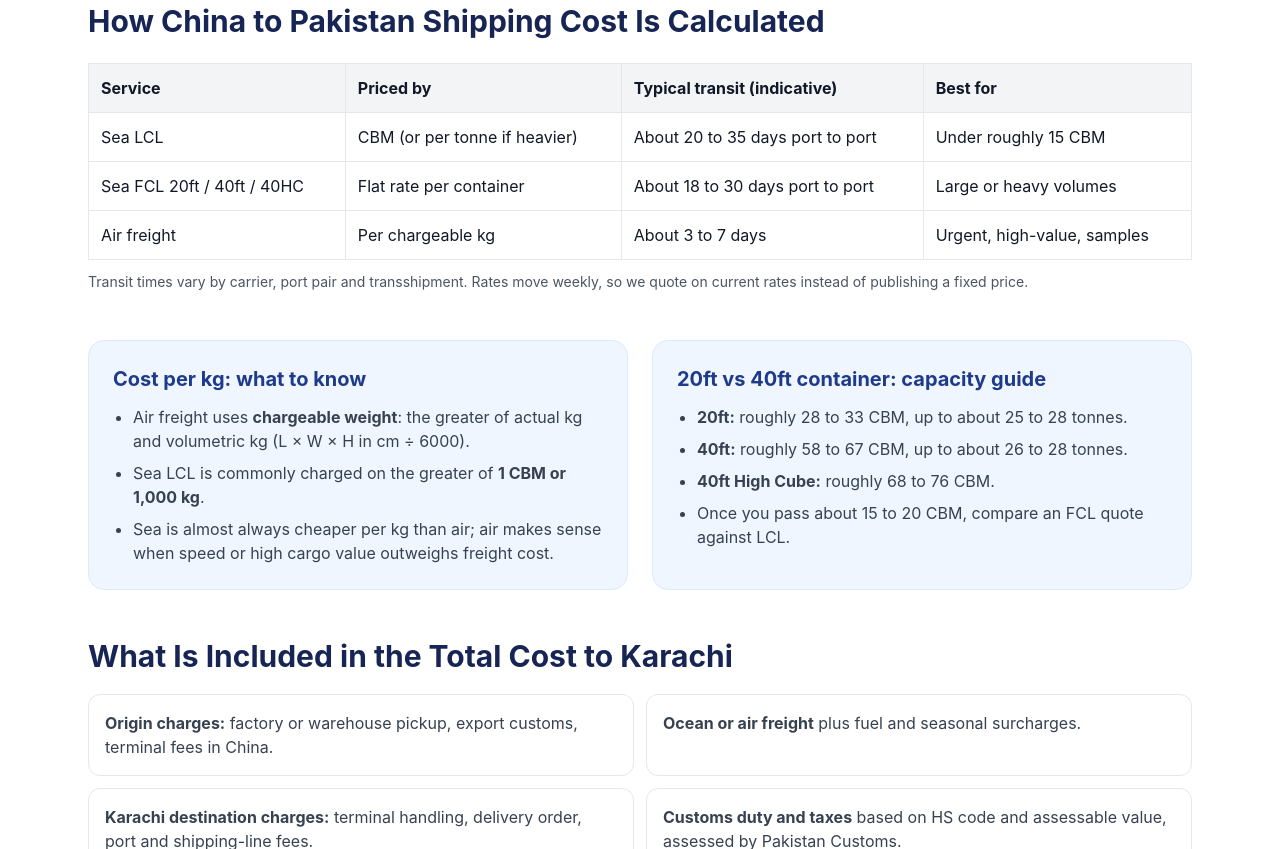
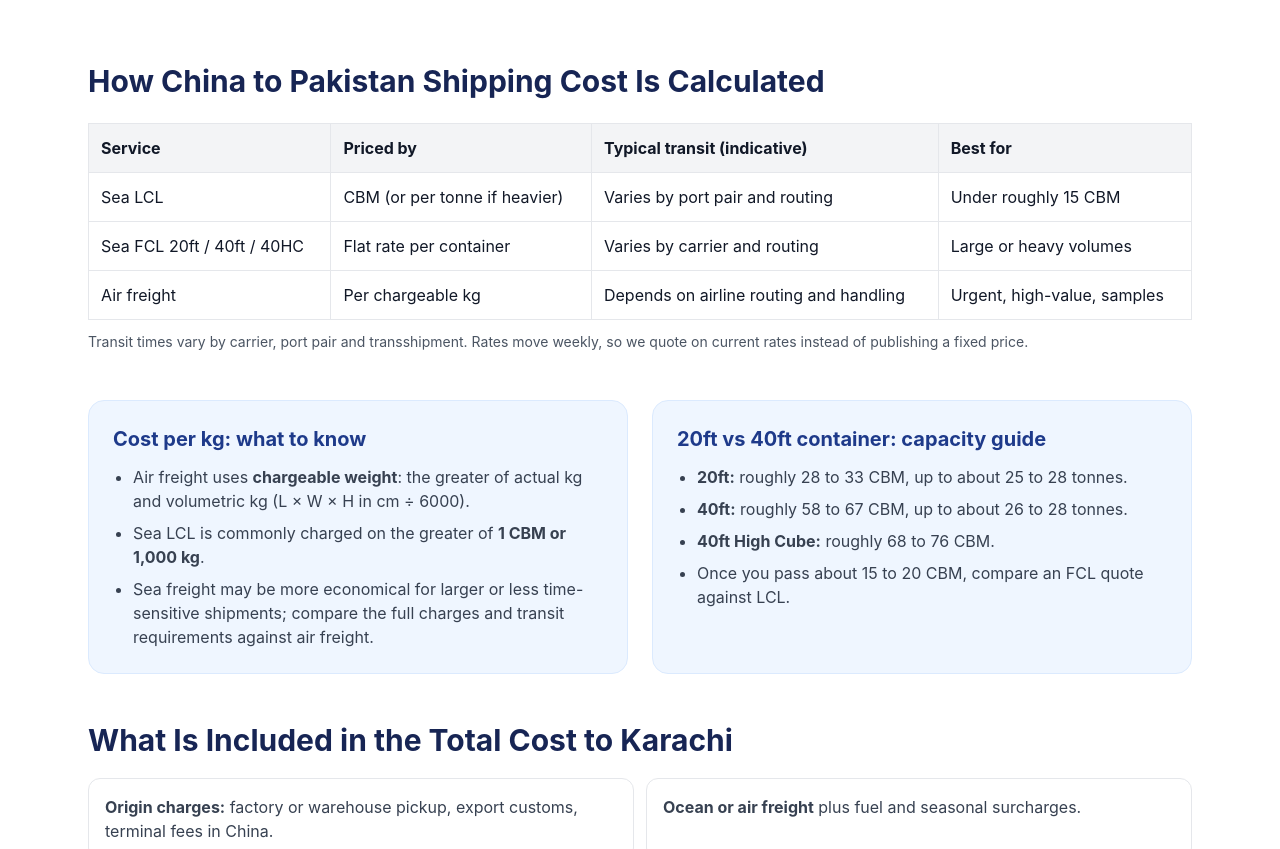
Before and after one commit to ubaidking1/JJ, a Next.js app: page /china-to-pakistan-shipping-cost in a window 1280 px wide. Shown: the part 1298-2147 px from the top of the page. Built offline with nearby package versions, Linux system fonts and the light colour scheme.

Commit message:
Improve China shipping cost page accuracy and commercial search intent

```diff
--- a/app/china-to-pakistan-shipping-cost/page.tsx
+++ b/app/china-to-pakistan-shipping-cost/page.tsx
@@ -4,7 +4,7 @@ import SeoLandingPage from "@/components/SeoLandingPage";
 
 export const metadata: Metadata = pageMetadata({
   title: { absolute: "China to Pakistan Shipping Cost: Per KG, CBM & 40ft" },
-  description: "How much is shipping from China to Pakistan? See what drives sea, air and 20ft/40ft container cost, per-kg and CBM rules, transit times and get a quote.",
+  description: "Understand China–Pakistan commercial freight pricing for sea, air, LCL and 20ft/40ft FCL. Learn which shipment details affect cost and request an itemised quote.",
   keywords: [
     "China to Pakistan shipping cost",
     "shipping cost from China to Pakistan",
@@ -27,12 +27,12 @@ export default function ChinaPakistanShippingCost() {
   return <SeoLandingPage
     eyebrow="China to Pakistan Freight Rates"
     title="China to Pakistan Shipping Cost: Sea, Air, 20ft & 40ft Container"
-    intro="The cost of shipping from China to Pakistan depends on the origin port, cargo volume (CBM) or weight (kg), container size, Incoterm and season. Below is how freight is priced, so you can estimate your own shipment, then send us your details for a current, itemised quotation to Karachi Port or Port Qasim."
+    intro="Commercial freight cost from China to Pakistan depends on origin city or port, commodity, volume (CBM), gross and chargeable weight, container size, Incoterm, routing and current carrier capacity. Use the guidance below to understand pricing factors, then request a current itemised quotation for Karachi Port, Port Qasim or an agreed delivery location."
     services={[
       { title: "LCL Shipping by CBM", text: "Best for smaller commercial shipments that do not fill a container. Priced per CBM or per tonne, whichever is greater. Share exact carton sizes for accurate pricing." },
       { title: "FCL 20ft, 40ft & 40HC", text: "Full-container quotations cover ocean freight, origin charges and Karachi destination handling. Cheaper per CBM once cargo volume is high enough." },
       { title: "Air Freight from China", text: "For urgent or high-value goods. Priced per chargeable kg (the greater of actual and volumetric weight)." },
-      { title: "Door-to-Door & Double Clearance", text: "Pickup in China, customs at both ends and delivery in Pakistan under one quotation, with clearly stated duty and tax scope." },
+      { title: "Door-to-Door & Double Clearance", text: "Origin pickup, export/import customs coordination and delivery can be reviewed and quoted when available; duties and taxes are assessed separately by the relevant authorities." },
     ]}
     process={["Send us the China city or port, supplier Incoterm (EXW / FOB / CIF) and cargo-ready date.", "Share commodity, number of cartons, weight and dimensions or the container size.", "Confirm Karachi Port, Port Qasim or your final delivery address.", "Receive a current itemised quotation: freight, origin, destination, customs and delivery."]}
     extra={
@@ -43,9 +43,9 @@ export default function ChinaPakistanShippingCost() {
             <table className="w-full border-collapse border text-sm md:text-base">
               <thead><tr><th className={th}>Service</th><th className={th}>Priced by</th><th className={th}>Typical transit (indicative)</th><th className={th}>Best for</th></tr></thead>
               <tbody>
-                <tr><td className={td}>Sea LCL</td><td className={td}>CBM (or per tonne if heavier)</td><td className={td}>About 20 to 35 days port to port</td><td className={td}>Under roughly 15 CBM</td></tr>
-                <tr><td className={td}>Sea FCL 20ft / 40ft / 40HC</td><td className={td}>Flat rate per container</td><td className={td}>About 18 to 30 days port to port</td><td className={td}>Large or heavy volumes</td></tr>
-                <tr><td className={td}>Air freight</td><td className={td}>Per chargeable kg</td><td className={td}>About 3 to 7 days</td><td className={td}>Urgent, high-value, samples</td></tr>
+                <tr><td className={td}>Sea LCL</td><td className={td}>CBM (or per tonne if heavier)</td><td className={td}>Varies by port pair and routing</td><td className={td}>Under roughly 15 CBM</td></tr>
+                <tr><td className={td}>Sea FCL 20ft / 40ft / 40HC</td><td className={td}>Flat rate per container</td><td className={td}>Varies by carrier and routing</td><td className={td}>Large or heavy volumes</td></tr>
+                <tr><td className={td}>Air freight</td><td className={td}>Per chargeable kg</td><td className={td}>Depends on airline routing and handling</td><td className={td}>Urgent, high-value, samples</td></tr>
               </tbody>
             </table>
           </div>
@@ -58,7 +58,7 @@ export default function ChinaPakistanShippingCost() {
             <ul className="mt-3 space-y-2 text-gray-700 list-disc pl-5">
               <li>Air freight uses <strong>chargeable weight</strong>: the greater of actual kg and volumetric kg (L × W × H in cm ÷ 6000).</li>
               <li>Sea LCL is commonly charged on the greater of <strong>1 CBM or 1,000 kg</strong>.</li>
-              <li>Sea is almost always cheaper per kg than air; air makes sense when speed or high cargo value outweighs freight cost.</li>
+              <li>Sea freight may be more economical for larger or less time-sensitive shipments; compare the full charges and transit requirements against air freight.</li>
             </ul>
           </div>
           <div className="rounded-2xl border border-blue-100 bg-blue-50 p-6">
```
